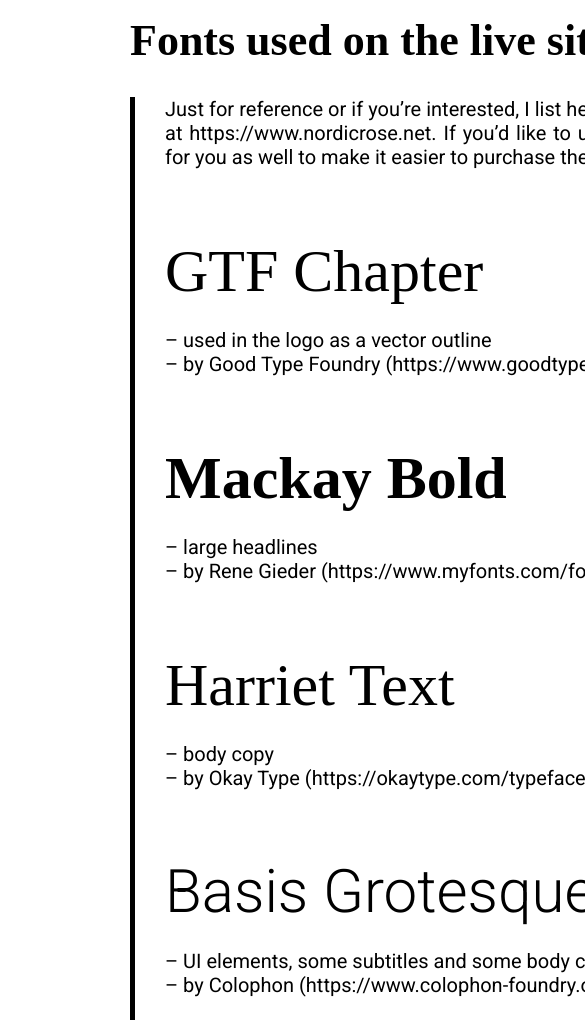
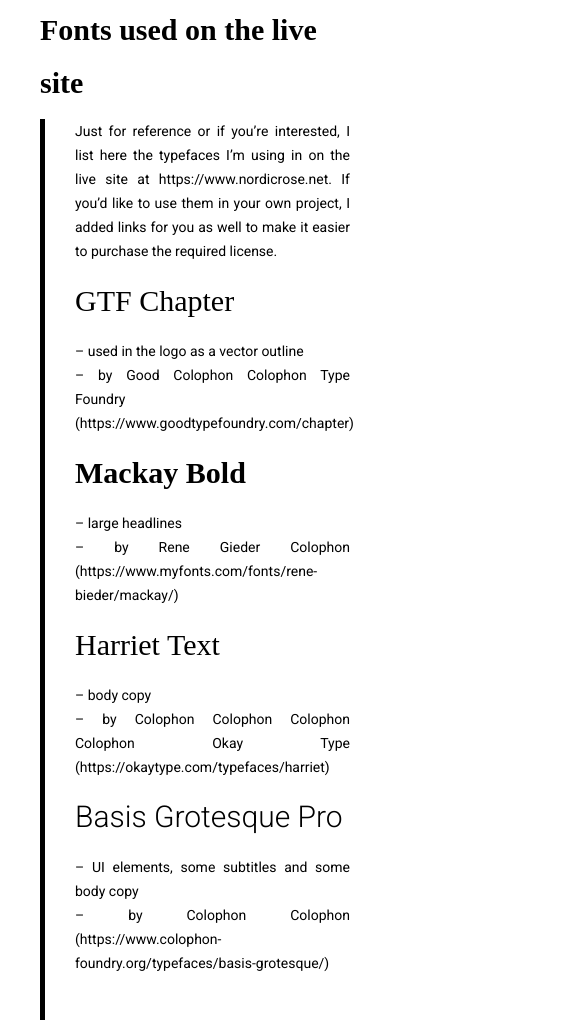
Before and after one commit to hiimkhanh263/btvn1-readme, a plain HTML site: page index.html in a window 390 px wide. Shown: the part 980-2000 px from the top of the page, 585 px wide, since content can reach past the window. Drawn offline with Linux system fonts and the light colour scheme; a web font is replaced by a local one.

Commit message:
responsive

```diff
--- a/index.html
+++ b/index.html
@@ -1,14 +1,20 @@
 <!DOCTYPE html>
 <html lang="en">
   <head>
-    <meta charset="UTF-8">
-    <meta http-equiv="X-UA-Compatible" content="IE=edge">
-    <meta name="viewport" content="width=device-width, initial-scale=1.0">
-    <link rel="stylesheet" href="style.css">
-    <link rel="preconnect" href="https://fonts.googleapis.com">
-    <link rel="preconnect" href="https://fonts.gstatic.com" crossorigin>
-    <link href="https://fonts.googleapis.com/css2?family=Chivo+Mono:wght@100;200;300;400;500;600;700&display=swap" rel="stylesheet">
-    <link href="https://fonts.googleapis.com/css2?family=Roboto:wght@100;300;400;500&display=swap" rel="stylesheet">
+    <meta charset="UTF-8" />
+    <meta http-equiv="X-UA-Compatible" content="IE=edge" />
+    <meta name="viewport" content="width=device-width, initial-scale=1.0" />
+    <link rel="stylesheet" href="style.css" />
+    <link rel="preconnect" href="https://fonts.googleapis.com" />
+    <link rel="preconnect" href="https://fonts.gstatic.com" crossorigin />
+    <link
+      href="https://fonts.googleapis.com/css2?family=Chivo+Mono:wght@100;200;300;400;500;600;700&display=swap"
+      rel="stylesheet"
+    />
+    <link
+      href="https://fonts.googleapis.com/css2?family=Roboto:wght@100;300;400;500&display=swap"
+      rel="stylesheet"
+    />
     <title>Read Me</title>
   </head>
   <body>
@@ -21,11 +27,14 @@
       <div class="body-first">
         <h1 class="body-title">How this file can be used</h1>
         <div class="first-text">
-                <p>Feel free to use this file in any way you want, you can edit a copy of this file as
-                    much as you want for non-commercial or commercial purposes. It’s not necessary,
-                    but as you want for non if you want, you as you want for non can ping me at @mikamatikainen on Twitter when using this file.
-                    Would as you want for non be as you want for non just nice to see how this evolves :-
-                    Images: Copyright © Unsplash as you want for non or Mika Matikainen.
+          <p>
+            Feel free to use this file in any way you want, you can edit a copy
+            of this file as much as you want for non-commercial or commercial
+            purposes. It’s not necessary, but as you want for non if you want,
+            you as you want for non can ping me at @mikamatikainen on Twitter
+            when using this file. Would as you want for non be as you want for
+            non just nice to see how this evolves :- Images: Copyright ©
+            Unsplash as you want for non or Mika Matikainen.
           </p>
         </div>
       </div>
@@ -33,7 +42,10 @@
       <div class="body-second">
         <h1 class="body-title">A note about typefaces</h1>
         <div class="second-text">
-                <p>This file is using platform-native typefaces for iOS & macOS, designed by Apple. To make texts editable, you can download the typefaces at https://developer.apple.com/font
+          <p>
+            This file is using platform-native typefaces for iOS & macOS,
+            designed by Apple. To make texts editable, you can download the
+            typefaces at https://developer.apple.com/font
           </p>
         </div>
       </div>
@@ -41,40 +53,57 @@
       <div class="body-third">
         <h1 class="body-title">Fonts used on the live site</h1>
         <div class="third-text">
-                <p>Just for reference or if you’re interested, I list here
-                    the typefaces I’m using in on the live site at https://www.nordicrose.net.
-                    If you’d like to use them in your own project, I added links for you as well
-                     to make it easier to purchase the required license.
+          <p>
+            Just for reference or if you’re interested, I list here the
+            typefaces I’m using in on the live site at
+            https://www.nordicrose.net. If you’d like to use them in your own
+            project, I added links for you as well to make it easier to purchase
+            the required license.
           </p>
 
           <div class="text-chapter">
             <h1>GTF Chapter</h1>
             <p>– used in the logo as a vector outline</p>
-                    <p>– by Good Type Foundry (https://www.goodtypefoundry.com/chapter)</p>
+            <p>
+              – by Good Colophon Colophon Type Foundry
+              (https://www.goodtypefoundry.com/chapter)
+            </p>
           </div>
 
           <div class="text-mackay">
             <h1>Mackay Bold</h1>
             <p>– large headlines</p>
-                    <p>– by Rene Gieder (https://www.myfonts.com/fonts/rene-bieder/mackay/)</p>
+            <p>
+              – by Rene Gieder Colophon
+              (https://www.myfonts.com/fonts/rene-bieder/mackay/)
+            </p>
           </div>
 
           <div class="text-harriet">
             <h1>Harriet Text</h1>
             <p>– body copy</p>
-                    <p>– by Okay Type (https://okaytype.com/typefaces/harriet)</p>
+            <p>
+              – by Colophon Colophon Colophon Colophon Okay Type
+              (https://okaytype.com/typefaces/harriet)
+            </p>
           </div>
 
           <div class="text-basis">
             <h1>Basis Grotesque Pro</h1>
-                    <p>– UI elements, some subtitles and some body copy </p>
-                    <p>– by Colophon (https://www.colophon-foundry.org/typefaces/basis-grotesque/)</p>
+            <p>– UI elements, some subtitles and some body copy</p>
+            <p>
+              – by Colophon Colophon
+              (https://www.colophon-foundry.org/typefaces/basis-grotesque/)
+            </p>
           </div>
 
           <div class="text-nokia">
-                    <img src="./asset/Nokia Cellphone FC.png" alt="nokia">
+            <img src="./asset/Nokia Cellphone FC.png" alt="nokia" />
             <p>– some playful elements at some point, maybe</p>
-                    <p>– by Zeh Fernando, available for free at Dafont (https://www.dafont.com/nokia-cellphone.font)</p>
+            <p>
+              – by Zeh Fernando, available for free at Dafont
+              (https://www.dafont.com/nokia-cellphone.font)
+            </p>
           </div>
         </div>
       </div>
--- a/style.css
+++ b/style.css
@@ -6,7 +6,7 @@
 
 header {
   height: 360px;
-    background-color: #FFD900;
+  background-color: #ffd900;
   padding: 62px 130px;
 }
 
@@ -14,7 +14,7 @@
   font-size: 20px;
   font-weight: 400;
   line-height: 24px;
-    font-family: 'Chivo Mono', monospace;
+  font-family: "Chivo Mono", monospace;
 }
 
 .title {
@@ -27,27 +27,27 @@
   width: 1100px;
 }
 
-.body-first{
+.body-first {
   margin-bottom: 100px;
 }
 
-.body-title{
+.body-title {
   font-size: 44px;
   font-weight: 700;
   margin-bottom: 30px;
   line-height: 53px;
 }
 
-.first-text{
+.first-text {
   padding: 0 0 0 30px;
   border-left: 5px solid #000;
   text-align: justify;
-    font-family: 'Roboto', sans-serif;
+  font-family: "Roboto", sans-serif;
   font-size: 20px;
   line-height: 24px;
 }
 
-.body-second{
+.body-second {
   margin-bottom: 100px;
 }
 
@@ -55,26 +55,26 @@
   padding: 0 0 0 30px;
   border-left: 5px solid #000;
   text-align: justify;
-    font-family: 'Roboto', sans-serif;
+  font-family: "Roboto", sans-serif;
   font-size: 20px;
   line-height: 24px;
 }
 
-.third-text{
+.third-text {
   padding: 0 0 0 30px;
   border-left: 5px solid #000;
   text-align: justify;
-    font-family: 'Roboto', sans-serif;
+  font-family: "Roboto", sans-serif;
   font-size: 20px;
   line-height: 24px;
 }
 
-.third-text-detail{
+.third-text-detail {
   margin: 90px 0 45px;
   font-size: 90px;
 }
 
-.text-chapter{
+.text-chapter {
   margin-top: 25px;
   font-family: chapter;
 }
@@ -86,7 +86,7 @@
 }
 
 .text-chapter p {
-    font-family: 'Roboto', sans-serif;
+  font-family: "Roboto", sans-serif;
   font-size: 20px;
   line-height: 24px;
 }
@@ -95,7 +95,7 @@
   margin-top: 25px;
 }
 
-.text-mackay h1{
+.text-mackay h1 {
   font-size: 60px;
   font-weight: 900;
   margin: 90px 0 45px;
@@ -103,7 +103,7 @@
 }
 
 .text-mackay p {
-    font-family: 'Roboto', sans-serif;
+  font-family: "Roboto", sans-serif;
   font-size: 20px;
   line-height: 24px;
 }
@@ -124,7 +124,7 @@
 }
 
 .text-basis h1 {
-    font-family: 'Roboto', sans-serif;
+  font-family: "Roboto", sans-serif;
   font-size: 60px;
   font-weight: 300;
   margin: 90px 0 45px;
@@ -138,3 +138,76 @@
 .text-nokia img {
   margin: 50px 0 30px;
 }
+
+@media (max-width: 500px) {
+  header {
+    width: 100%;
+    padding: 20px 40px;
+    height: 200px;
+  }
+
+  .version {
+    font-size: 12px;
+  }
+
+  .title {
+    font-size: 90px;
+  }
+
+  .body {
+    padding: 20px 40px;
+    width: 100%;
+  }
+
+  .body-first,
+  .body-second,
+  .body-third {
+    width: 100%;
+  }
+
+  .body-title {
+    font-size: 30px;
+    margin-bottom: 10px;
+  }
+
+  .first-text,
+  .second-text,
+  .third-text {
+    font-size: 14px;
+    width: 100%;
+  }
+
+  .text-chapter,
+  .text-mackay,
+  .text-harriet,
+  .text-basis {
+    margin: 0;
+  }
+
+  .text-chapter h1,
+  .text-mackay h1,
+  .text-harriet h1,
+  .text-basis h1 {
+    font-size: 30px;
+    margin: 26px 0;
+  }
+
+  .text-chapter p,
+  .text-mackay p,
+  .text-harriet p,
+  .text-basis p {
+    font-size: 14px;
+    padding: 0;
+    margin-top: 0;
+  }
+
+  .text-nokia img {
+    width: 85%;
+    margin: 30px 0;
+  }
+
+  .text-nokia p {
+    font-size: 14px;
+    width: 85%;
+  }
+}
```
Lines whose indentation alone changed are shown as unchanged.
